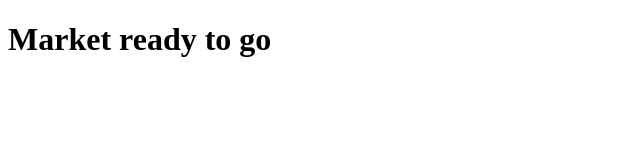
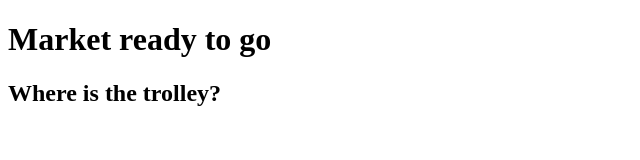
Before and after one commit to maumcl/Learning-Git, a plain HTML site: page index.html in a window 1280 px wide. Shown: the whole page, without its empty margins (0-640 px from the left). Drawn offline with Linux system fonts and the light colour scheme.

Commit message:
Update index.html

```diff
--- a/index.html
+++ b/index.html
@@ -8,5 +8,6 @@
 </head>
 <body>
     <h1>Market ready to go</h1>
+    <h2>Where is the trolley?</h2>
 </body>
 </html>
```
